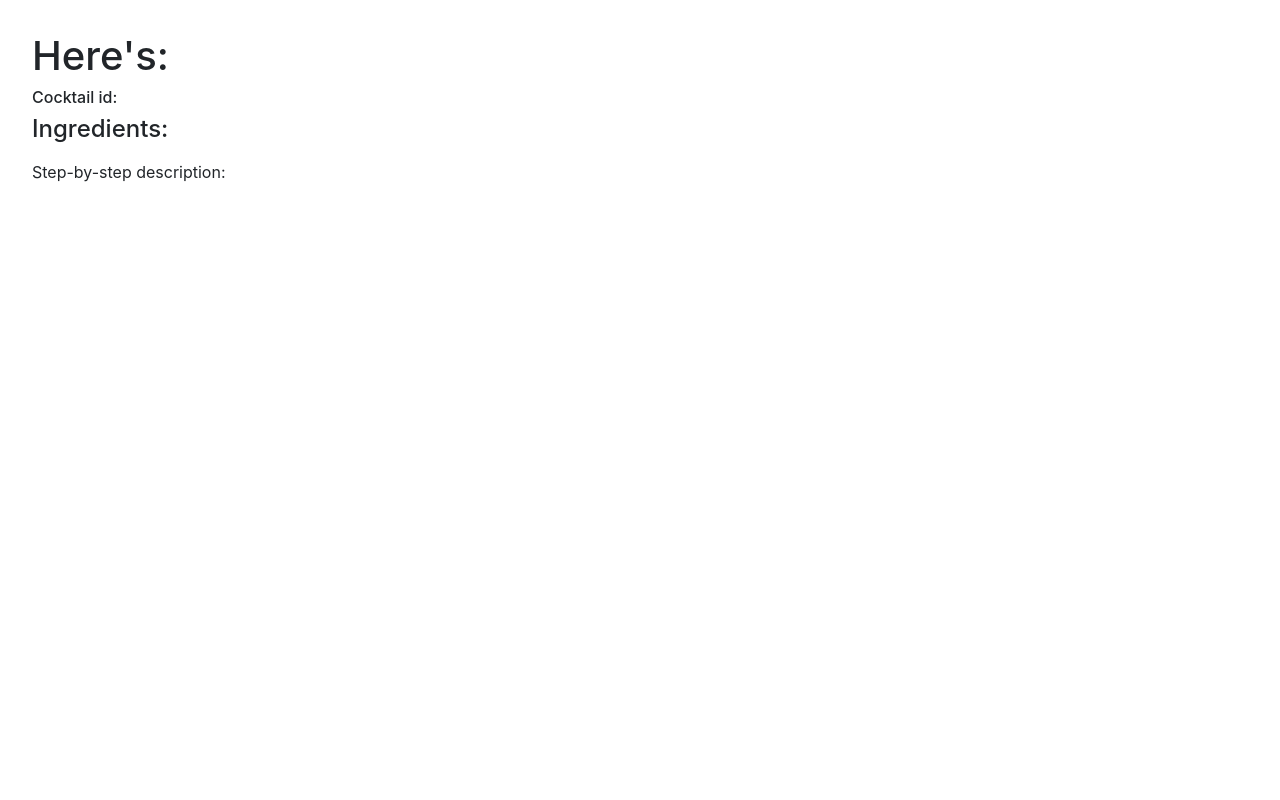
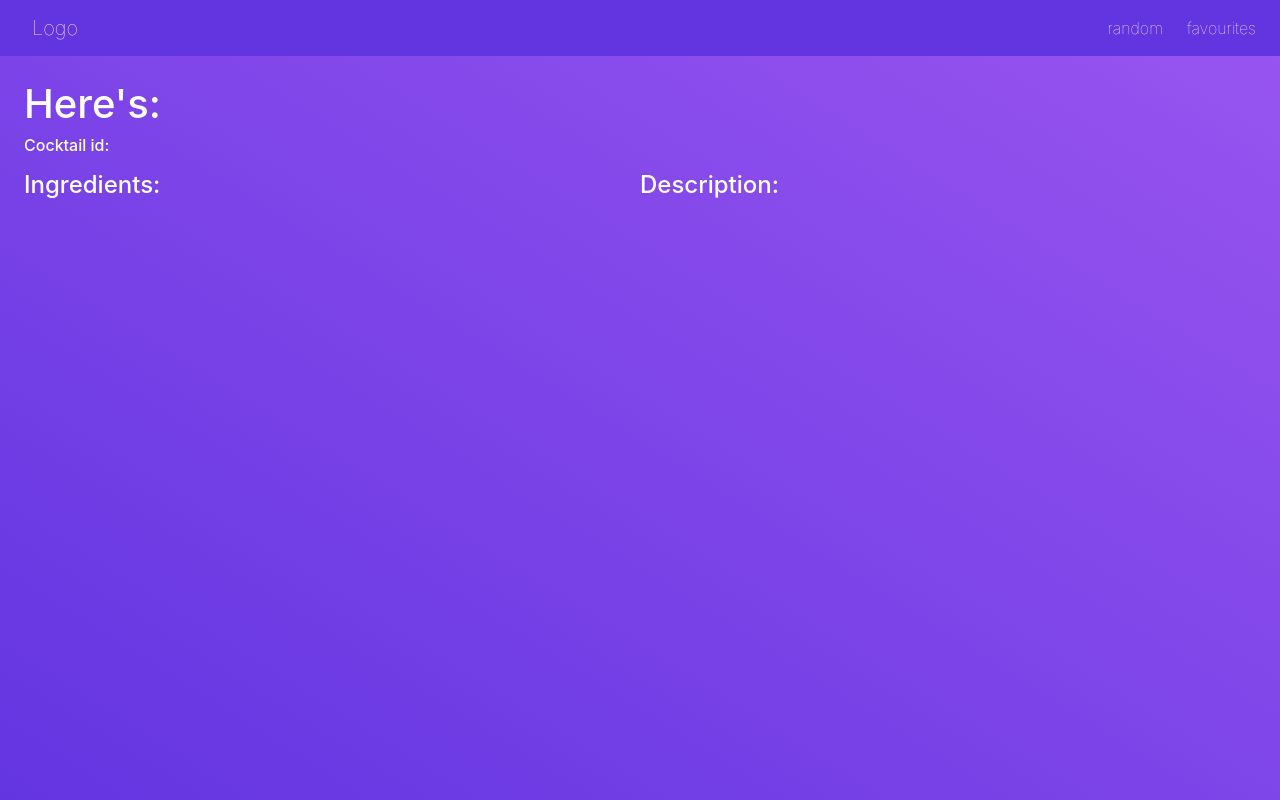
Before and after one commit to a-mazzucchelli/cocktail, a website: page views/cocktail.html in a window 1280 px wide. Drawn offline with nearby package versions, Linux system fonts and the light colour scheme; files that its build step writes are made by us from their sources; no server answers.

Commit message:
added layout cocktail

```diff
--- a/public/css/cocktail.css
+++ b/public/css/cocktail.css
@@ -1,3 +1,36 @@
+html {
+  height: 100%;
+}
 body {
-  margin: 2rem;
+  display: flex;
+  flex-flow: column;
+  height: 100%;
+  background-image: linear-gradient(to bottom left, #9955f0, #6335e1);
+  background-repeat: no-repeat;
+  background-attachment: fixed;
+  color:white;
+
 }
+
+.navbar a:hover {
+  color: white;
+  text-decoration: underline;
+}
+
+.custom-navbar {
+  background-color: #6335e1;
+}
+
+.custom-navbar-brand {
+  color: white;
+  font-weight: lighter;
+}
+
+.custom-navbar-link {
+  color: white;
+  font-weight: lighter;
+}
+
+/* .custom-navbar-item-active {
+  font-weight: 800;
+} */
--- a/views/cocktail.html
+++ b/views/cocktail.html
@@ -1,25 +1,50 @@
 <!DOCTYPE html>
 <html lang="en">
+
 <head>
   <meta charset="UTF-8" />
   <meta name="viewport" content="width=device-width, initial-scale=1.0" />
-    <link
-      rel="stylesheet"
-      href="https://stackpath.bootstrapcdn.com/bootstrap/4.5.0/css/bootstrap.min.css"
-      integrity="sha384-9aIt2nRpC12Uk9gS9baDl411NQApFmC26EwAOH8WgZl5MYYxFfc+NcPb1dKGj7Sk"
-      crossorigin="anonymous"
-    />
+  <link rel="stylesheet" href="https://stackpath.bootstrapcdn.com/bootstrap/4.5.0/css/bootstrap.min.css"
+    integrity="sha384-9aIt2nRpC12Uk9gS9baDl411NQApFmC26EwAOH8WgZl5MYYxFfc+NcPb1dKGj7Sk" crossorigin="anonymous" />
   <link rel="stylesheet" href="css/cocktail.css">
   <script src="https://cdnjs.cloudflare.com/ajax/libs/axios/0.19.2/axios.min.js"></script>
   <title>Cocktail page</title>
 </head>
 
+
+
 <body>
+  <header>
+    <nav class="navbar navbar-expand-lg d-flex justify-content-between custom-navbar">
+      <a class="navbar-brand pl-3 custom-navbar-brand" href="/home">Logo</a>
+
+      <ul class="navbar-nav flex-row">
+        <li class="nav-item">
+          <a class="nav-link pr-3 custom-navbar-link" href="/random">random</a>
+        </li>
+        <li class="nav-item custom-navbar-item-active">
+          <a class="nav-link custom-navbar-link" href="/favourites">favourites</a>
+        </li>
+      </ul>
+    </nav>
+  </header>
+
+  <section class="m-4">
+
     <h1 class="drink-name">Here's:</h1>
     <h6 class="drink-id">Cocktail id:</h6>
+    <div class="d-flex mt-3">
+      <div class="w-50 ">
         <h4>Ingredients:</h4>
         <ul class="drink-ingredients-list"></ul>
-    <p class="drink-desc">Step-by-step description:</p>
+      </div>
+      <div class="w-50">
+        <h4>Description: </h4>
+        <p class="drink-desc "></p>
+      </div>
+    </div>
+  </section>
+
   <script>
     //prendo id url
     const urlParams = new URLSearchParams(window.location.search);
@@ -81,4 +106,5 @@
       });
   </script>
 </body>
+
 </html>
```
Lines whose indentation alone changed are shown as unchanged.
